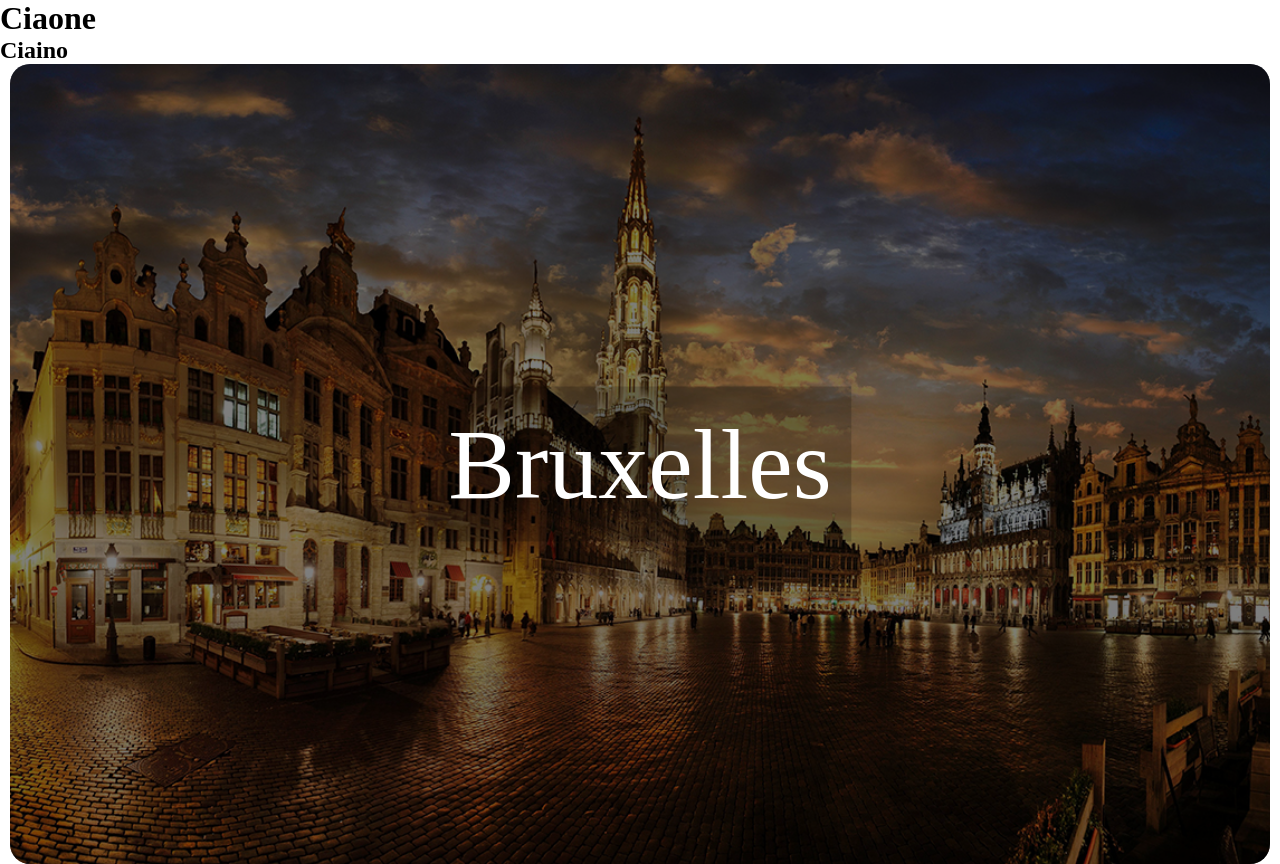
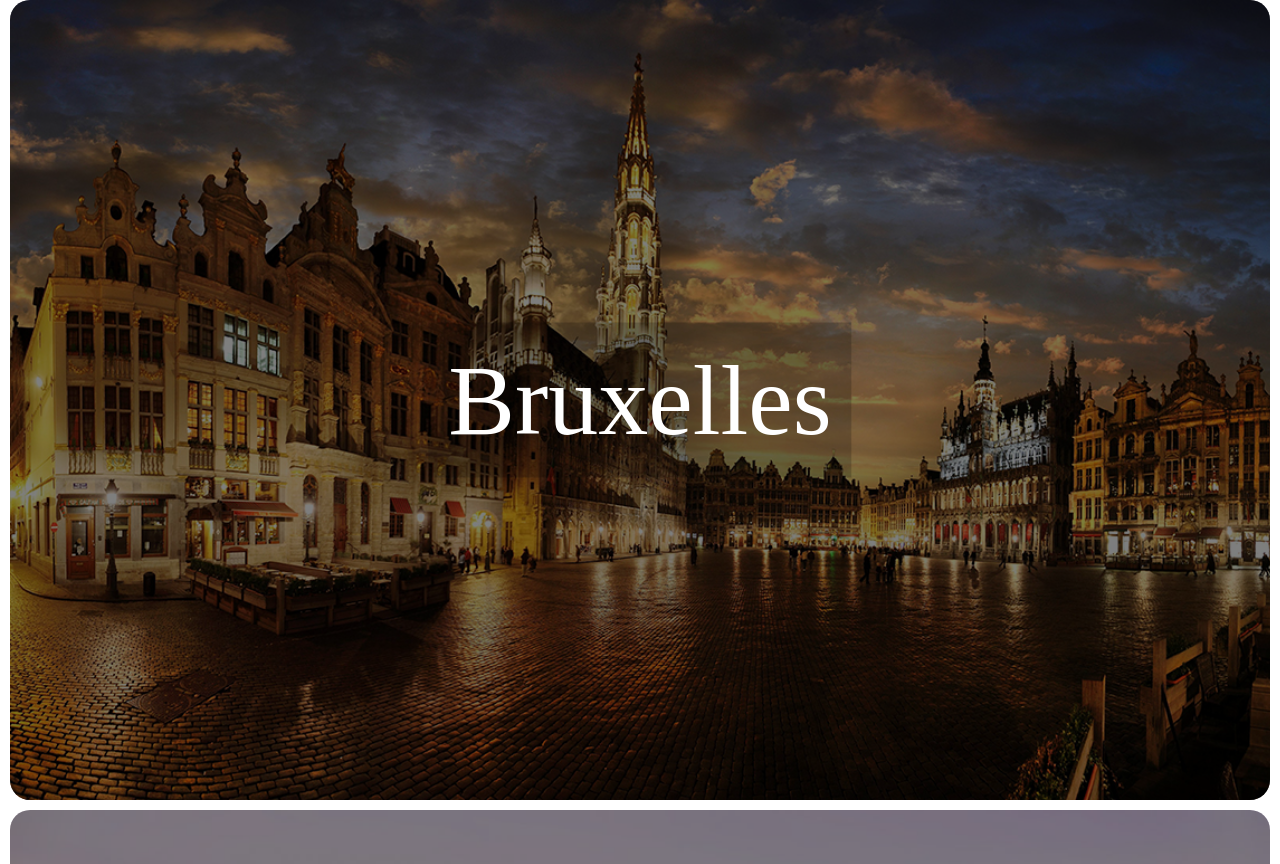
Before and after one commit to chrishut10/htmlcss-airbnb, a plain HTML site: page index.html in a window 1280 px wide. Shown: the top 864 px of the page. Drawn offline with Linux system fonts and the light colour scheme.

Commit message:
Upgrade 2

```diff
--- a/css/style.css
+++ b/css/style.css
@@ -13,7 +13,7 @@
   weight: 100%;
   background-color: red;
   color: white;
-   margin: 10px 10px;
+  margin: 10px 10px;
   border-radius: 20px;
   position: relative;
 }
--- a/index.html
+++ b/index.html
@@ -7,9 +7,6 @@
   </head>
   <body>
 
-      <h1>Ciaone</h1>
-
-      <h2>Ciaino</h2>
 
     <div id="picture1" class="city">
       <div class="name"> Bruxelles </div>
```
